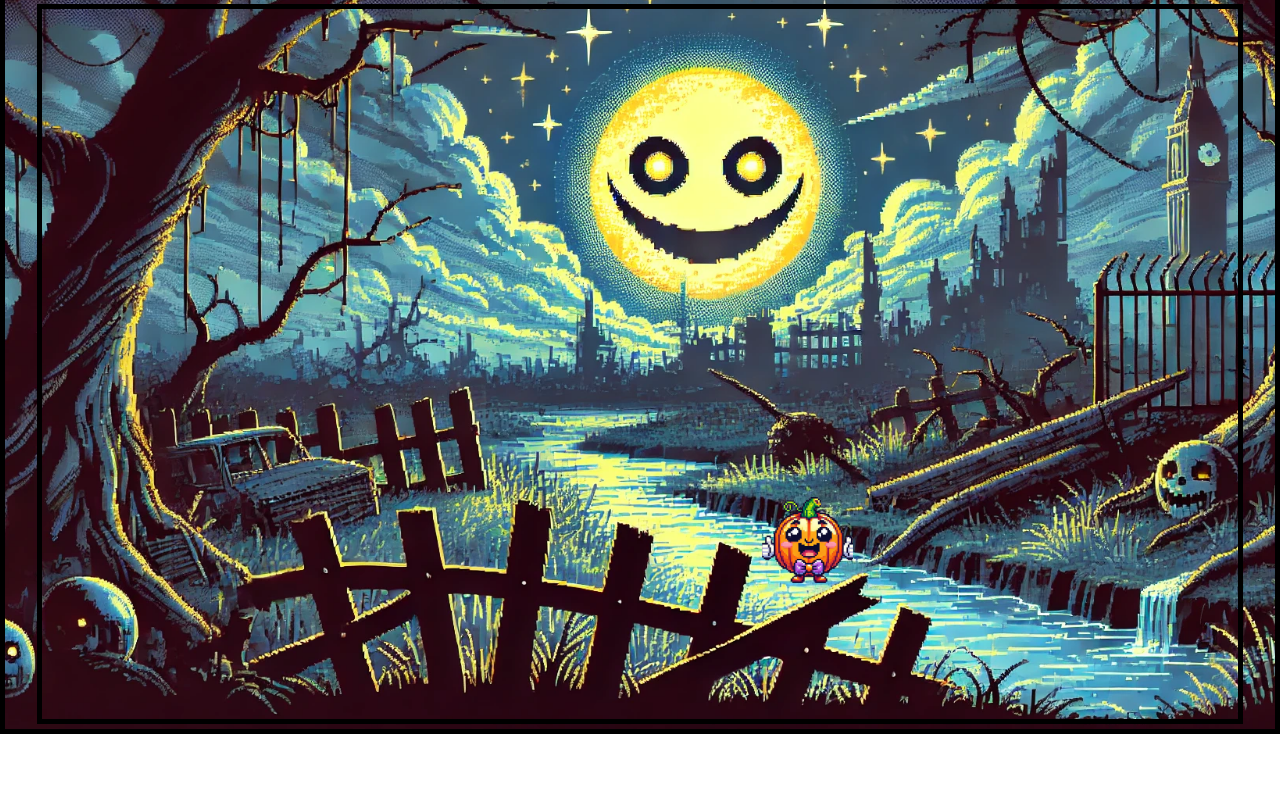
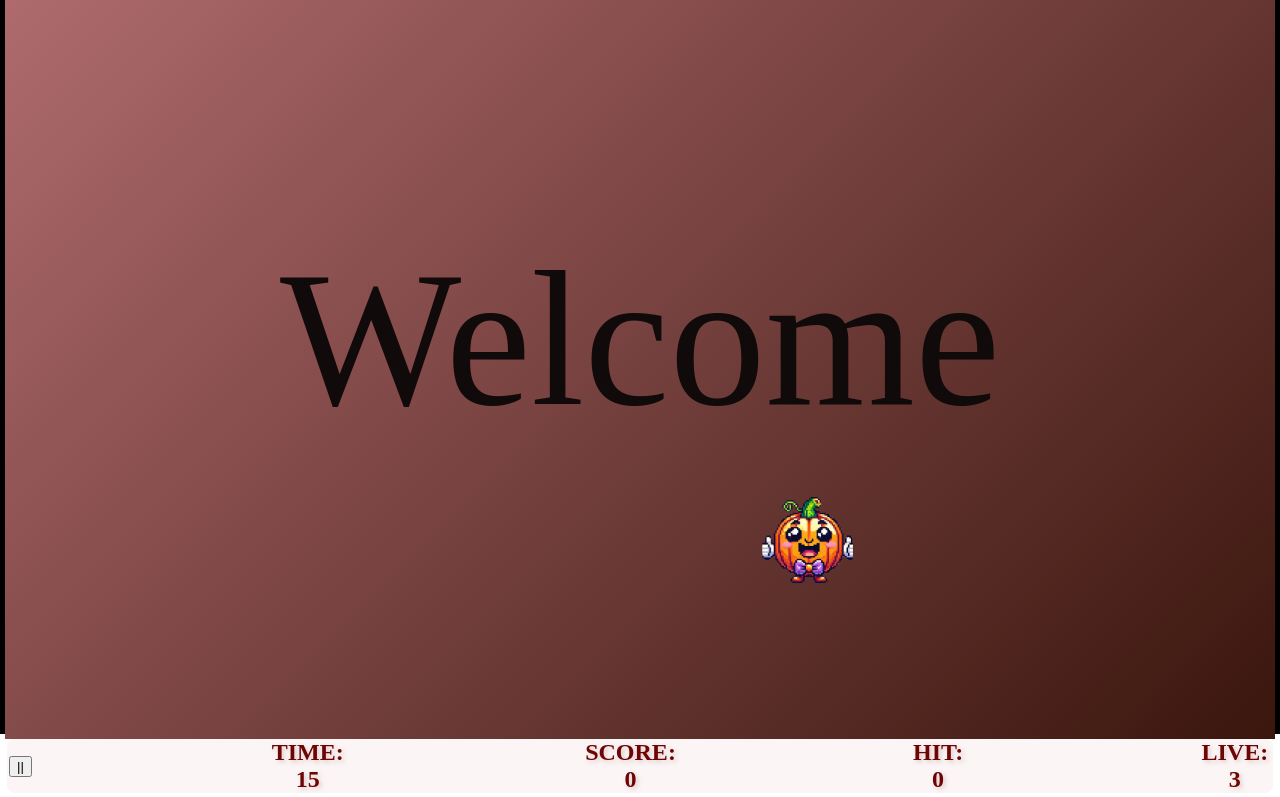
Before and after one commit to GrutifulDay/zombie_game, a website built with Vite: page index.html in a window 1280 px wide. Shown: the part 66-863 px from the top of the page. Before the commit the page ends 800 px from the top, so only its background shows below. Built offline with nearby package versions, Linux system fonts and the light colour scheme.

Commit message:
pridani stylu pro welcome

```diff
--- a/css/style.css
+++ b/css/style.css
@@ -4,15 +4,17 @@
 }
 /* html {
     cursor: url(/image/cursor.png), crosshair;
+    font-family: var(--fontFamilyStyle);
+
 } */
 
-/* obecne */
+/* OBECNE */
 body {
     background-image: url(/image/redisanj.png);
     background-repeat: no-repeat;
     background-size: cover;
     background-position: center center;
-    font-family: 'VT323', monospace;
+    font-family: var(--fontFamilyStyle);
     height: 100vh;
     width: 100%;
     justify-content: center;
@@ -23,7 +25,32 @@ body {
     text-align: center;
 }
 
-/* horni panel */
+/* WELCOME */
+#welcomeSection {
+    display: flex;
+    justify-content: center;
+    align-items: center;
+    height: 100vh;
+    text-align: center;
+    background: linear-gradient(135deg, #b26d70, #3a160d);
+}
+#welcomeBtn {
+    font-family: var(--fontFamilyStyle);
+    font-size: 12em;
+    border: none;
+    background: none;
+
+    cursor: pointer;
+    transition: color 0.3s ease;
+
+    color: rgb(16, 10, 10);
+}
+
+#welcomeBtn:hover {
+    color: rgb(159, 178, 195);
+}
+
+/* HORNI PANEL */
 .header-info,
 .stop-item {
     color:var(--infoItemColor);
@@ -46,8 +73,7 @@ body {
 }
 
 
-
-/* herni plocha */
+/* HERNI PLOCHA */
 #gameArea {
     width: 95%;
     height: 90vh;
```
